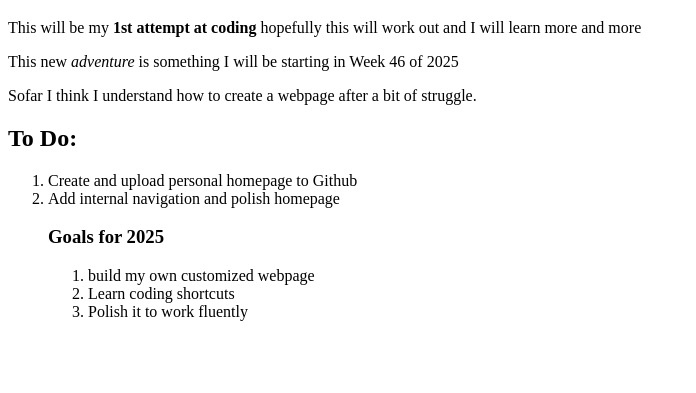
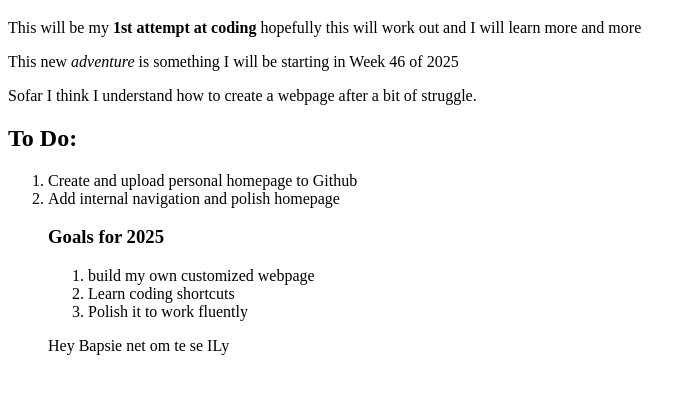
Before and after one commit to Tjoefa/1st-Try-Webpage, a plain HTML site: page index.html in a window 1280 px wide. Shown: the part 61-454 px from the top of the page, without its empty margins (0-696 px from the left). Drawn offline with Linux system fonts and the light colour scheme.

Commit message:
Update index.html

```diff
--- a/index.html
+++ b/index.html
@@ -18,5 +18,6 @@ hopefully this will work out and I will learn more and more </p>
 <li>Learn coding shortcuts</li>
     <li>Polish it to work fluently</li>
   </ol>
+  <p> Hey Bapsie net om te se ILy</p>
 </body>
 </html>
```
